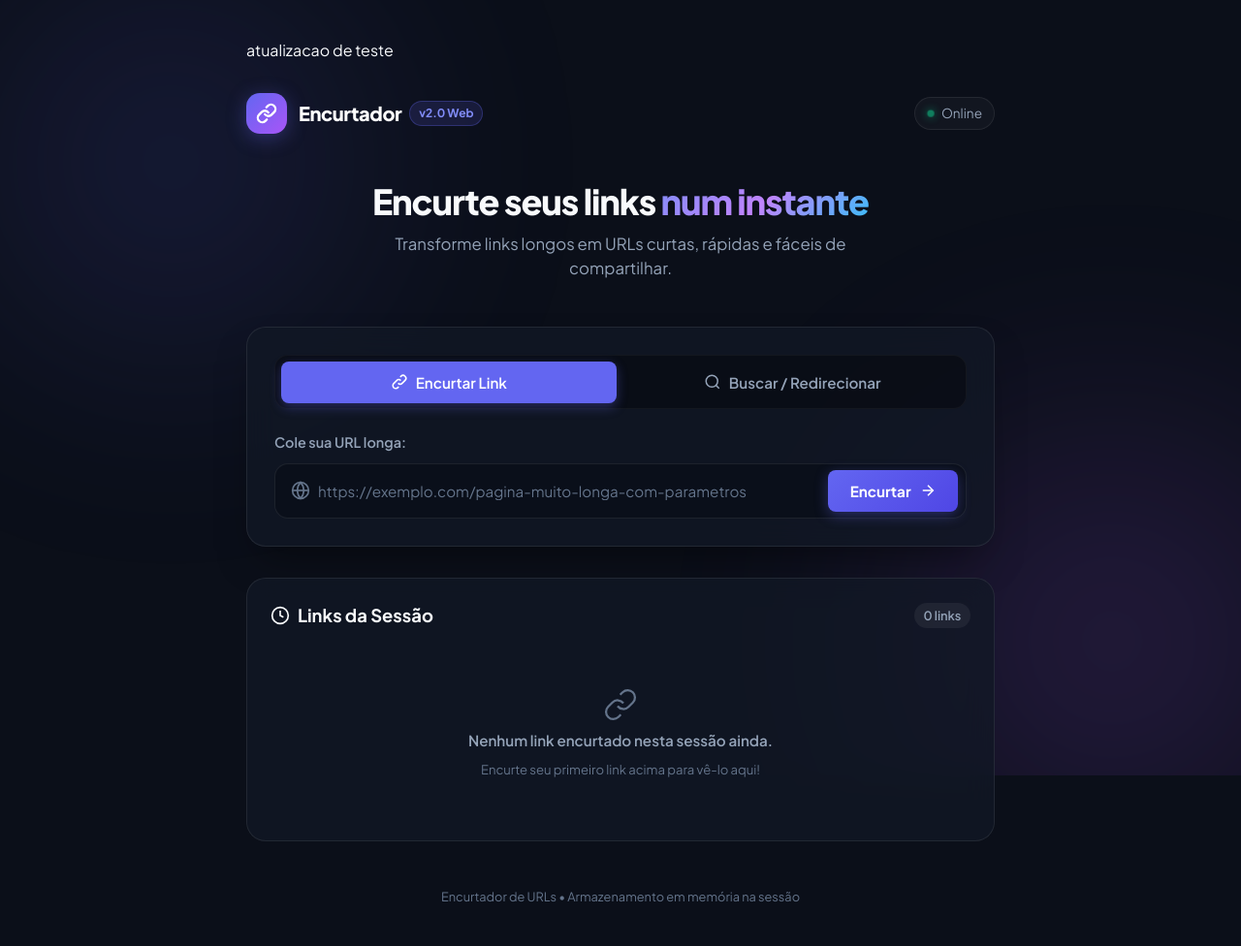
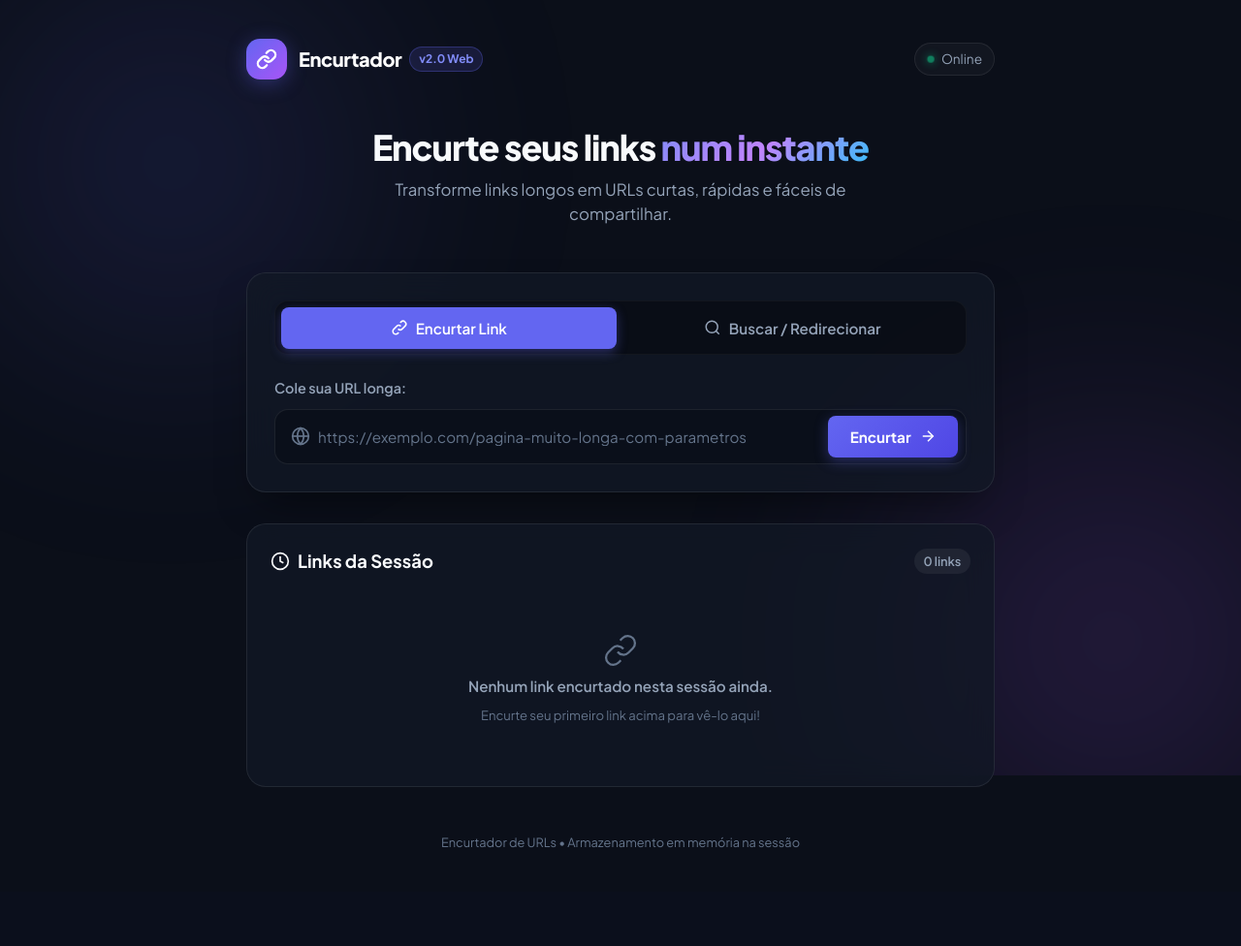
Before and after one commit to VitorKasper/encurtador, a Flask app: page / in a window 1280 px wide. Shown: the whole page at 97% size. After the commit the page ends 874 px from the top, so only its background shows below. Run offline with Flask 3, Linux system fonts and the light colour scheme; data that the repository does not hold is empty.

```diff
--- a/src/templates/index.html
+++ b/src/templates/index.html
@@ -24,7 +24,6 @@
 
     <div class="app-container">
         <!-- Header -->
-        atualizacao de teste
         <header class="header">
             <div class="logo-group">
                 <div class="logo-icon">
```
